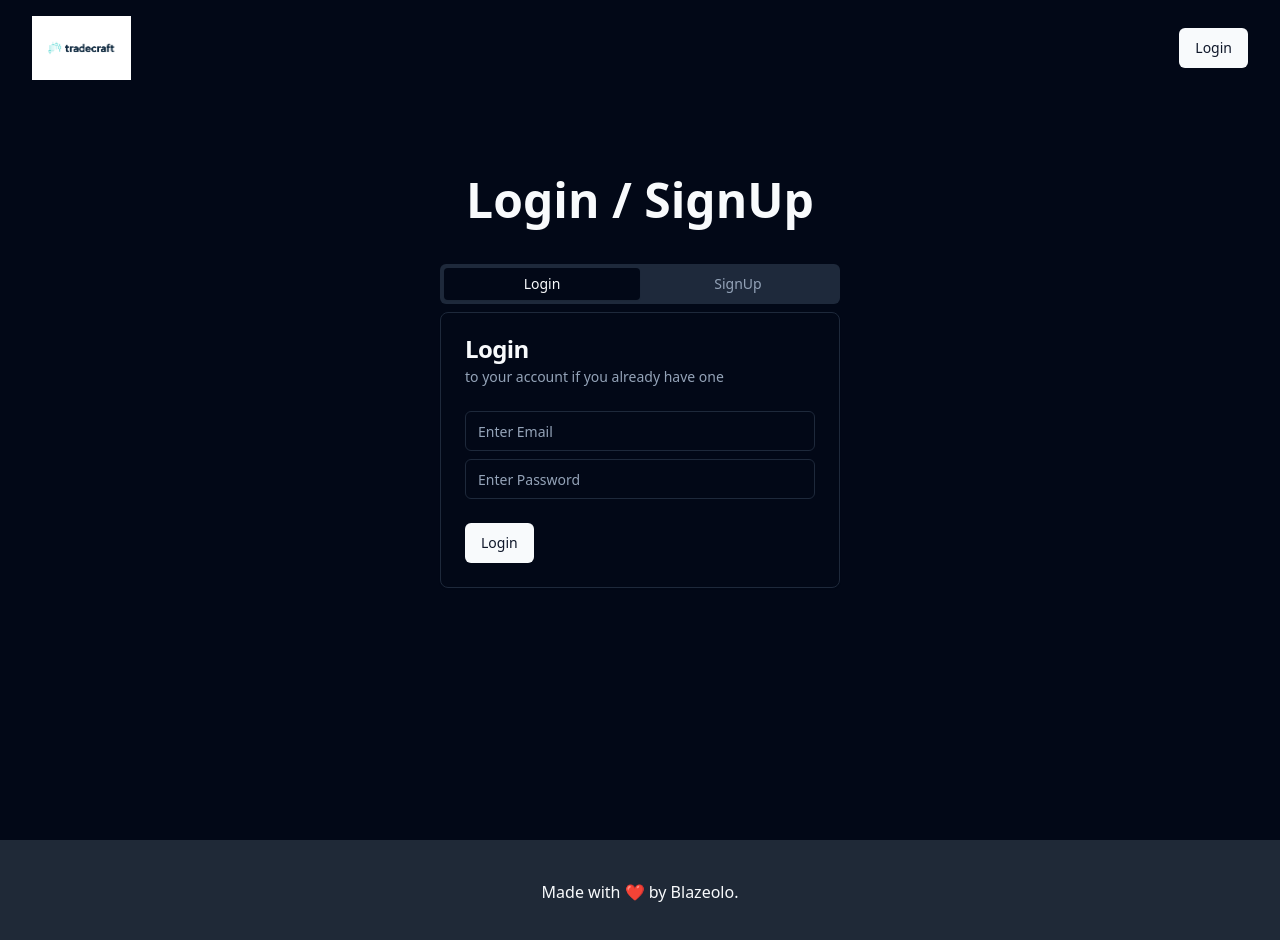
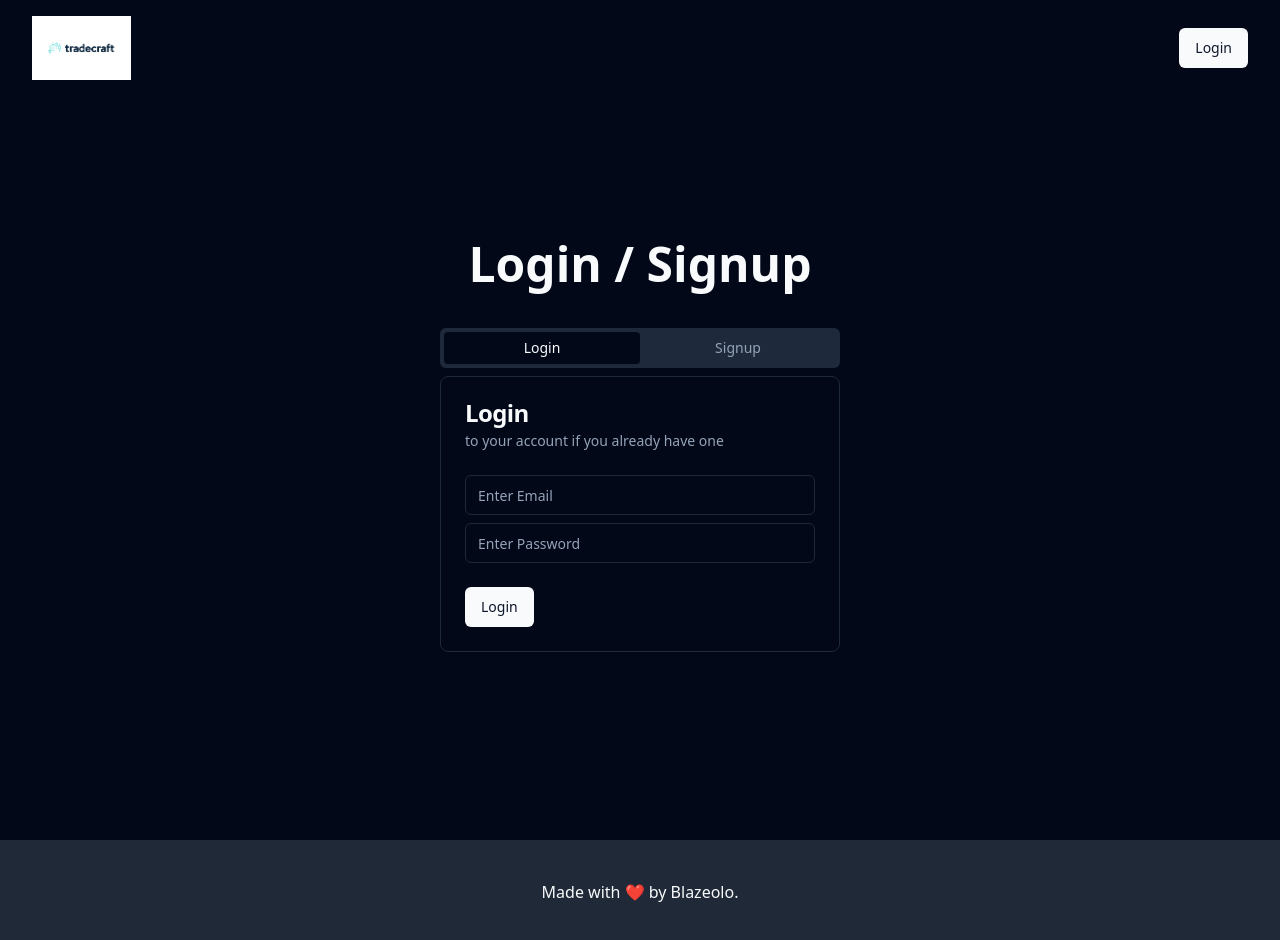
Before and after one commit to PriyadarshiIndia/LinkSage, a React (Vite) app: page /auth in a window 1280 px wide. Shown: the top 940 px of the page. Built offline with nearby package versions, Linux system fonts and the light colour scheme.

Commit message:
auth.jsx and dashboard.jsx updated

```diff
--- /dev/null
+++ b/src/components/require-auth.jsx
@@ -0,0 +1,22 @@
+/* eslint-disable react/prop-types */
+
+import {useNavigate} from "react-router-dom";
+import {useEffect} from "react";
+import {UrlState} from "@/context";
+import {BarLoader} from "react-spinners";
+
+function RequireAuth({children}) {
+  const navigate = useNavigate();
+
+  const {loading, isAuthenticated} = UrlState();
+
+  useEffect(() => {
+    if (!isAuthenticated && loading === false) navigate("/auth");
+  }, [isAuthenticated, loading]);
+
+  if (loading) return <BarLoader width={"100%"} color="#36d7b7" />;
+
+  if (isAuthenticated) return children;
+}
+
+export default RequireAuth;
--- a/src/pages/auth.jsx
+++ b/src/pages/auth.jsx
@@ -1,30 +1,42 @@
-import React from 'react'
-import { useSearchParams } from 'react-router-dom'
-import { Tabs, TabsContent, TabsList, TabsTrigger } from "@/components/ui/tabs"
-import Login from '@/components/login';
-import SignUp from '@/components/signup';
+import Login from "@/components/login";
+import Signup from "@/components/signup";
+import {Tabs, TabsContent, TabsList, TabsTrigger} from "@/components/ui/tabs";
+import {UrlState} from "@/context";
+import {useEffect} from "react";
+import {useNavigate, useSearchParams} from "react-router-dom";
 
+function Auth() {
+  let [searchParams] = useSearchParams();
+  const navigate = useNavigate();
+  const {isAuthenticated, loading} = UrlState();
+  const longLink = searchParams.get("createNew");
 
-const Auth = () => {
-
-  const [searchParams] = useSearchParams();
+  useEffect(() => {
+    if (isAuthenticated && !loading)
+      navigate(`/dashboard?${longLink ? `createNew=${longLink}` : ""}`);
+  }, [isAuthenticated, loading, navigate]);
 
   return (
-    <div className='mt-20 flex flex-col items-center gap-10 '>
-      <h1 className='text-5xl font-extrabold'>
-        {searchParams.get("createNew")?"Hold up! Let's Login first...":"Login / SignUp"}
+    <div className="mt-36 flex flex-col items-center gap-10">
+      <h1 className="text-5xl font-extrabold">
+        {searchParams.get("createNew")
+          ? "Hold up! Let's login first.."
+          : "Login / Signup"}
       </h1>
       <Tabs defaultValue="login" className="w-[400px]">
-        <TabsList className="grid w-full grid-cols-2 ">
+        <TabsList className="grid w-full grid-cols-2">
           <TabsTrigger value="login">Login</TabsTrigger>
-          <TabsTrigger value="signup">SignUp</TabsTrigger>
+          <TabsTrigger value="signup">Signup</TabsTrigger>
         </TabsList>
-        <TabsContent value="login"><Login/></TabsContent>
-        <TabsContent value="signup"><SignUp/></TabsContent>
+        <TabsContent value="login">
+          <Login />
+        </TabsContent>
+        <TabsContent value="signup">
+          <Signup />
+        </TabsContent>
       </Tabs>
-
     </div>
-  )
+  );
 }
 
-export default Auth
+export default Auth;
--- a/src/pages/dashboard.jsx
+++ b/src/pages/dashboard.jsx
@@ -1,9 +1,88 @@
-import React from 'react'
+// can add sonner from shadcn ui after link created
+
+import {useEffect, useState} from "react";
+import {BarLoader} from "react-spinners";
+import {Filter} from "lucide-react";
+
+import {Card, CardContent, CardHeader, CardTitle} from "@/components/ui/card";
+import {Input} from "@/components/ui/input";
+import {CreateLink} from "@/components/create-link";
+import LinkCard from "@/components/link-card";
+import Error from "@/components/error";
+
+import useFetch from "@/hooks/use-fetch";
+
+import {getUrls} from "@/db/apiUrls";
+import {getClicksForUrls} from "@/db/apiClicks";
+import {UrlState} from "@/context";
 
 const Dashboard = () => {
-return (
-    <div>Dashboard</div>
-  )
-}
+  const [searchQuery, setSearchQuery] = useState("");
+  const {user} = UrlState();
+  const {loading, error, data: urls, fn: fnUrls} = useFetch(getUrls, user.id);
+  const {
+    loading: loadingClicks,
+    data: clicks,
+    fn: fnClicks,
+  } = useFetch(
+    getClicksForUrls,
+    urls?.map((url) => url.id)
+  );
 
-export default Dashboard
+  useEffect(() => {
+    fnUrls();
+  }, []);
+
+  const filteredUrls = urls?.filter((url) =>
+    url.title.toLowerCase().includes(searchQuery.toLowerCase())
+  );
+
+  useEffect(() => {
+    if (urls?.length) fnClicks();
+  }, [urls?.length]);
+
+  return (
+    <div className="flex flex-col gap-8">
+      {(loading || loadingClicks) && (
+        <BarLoader width={"100%"} color="#36d7b7" />
+      )}
+      <div className="grid grid-cols-2 gap-4">
+        <Card>
+          <CardHeader>
+            <CardTitle>Links Created</CardTitle>
+          </CardHeader>
+          <CardContent>
+            <p>{urls?.length}</p>
+          </CardContent>
+        </Card>
+        <Card>
+          <CardHeader>
+            <CardTitle>Total Clicks</CardTitle>
+          </CardHeader>
+          <CardContent>
+            <p>{clicks?.length}</p>
+          </CardContent>
+        </Card>
+      </div>
+      <div className="flex justify-between">
+        <h1 className="text-4xl font-extrabold">My Links</h1>
+        <CreateLink />
+      </div>
+      <div className="relative">
+        <Input
+          type="text"
+          placeholder="Filter Links..."
+          value={searchQuery}
+          onChange={(e) => setSearchQuery(e.target.value)}
+        />
+        <Filter className="absolute top-2 right-2 p-1" />
+      </div>
+      {error && <Error message={error?.message} />}
+      {(filteredUrls || []).map((url, i) => (
+        <LinkCard key={i} url={url} fetchUrls={fnUrls} />
+      ))}
+    </div>
+  );
+};
+
+export default Dashboard;
```
